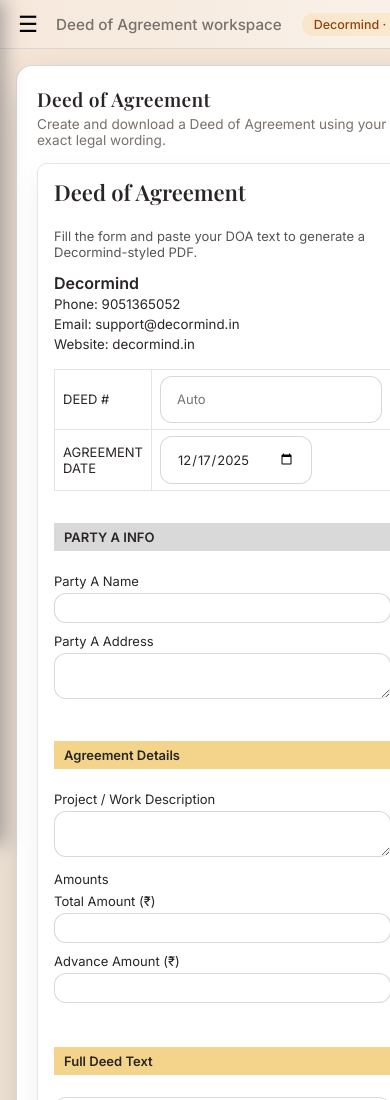
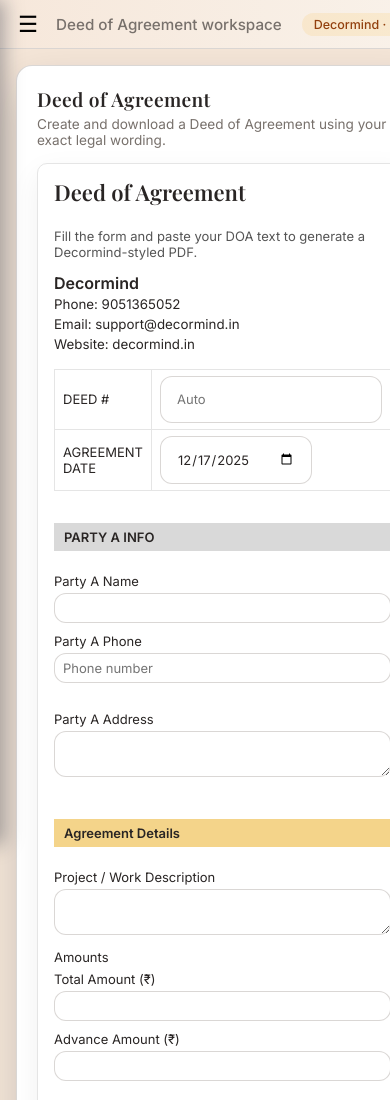
Before and after one commit to decormind9051-max/Decormind-Frontend, a plain HTML site: page deed.html in a window 390 px wide. Shown: the top 1100 px of the page. Drawn offline with nearby package versions, Linux system fonts and the light colour scheme.

Commit message:
feat: add party A phone to deed form

```diff
--- a/deed.html
+++ b/deed.html
@@ -179,6 +179,7 @@
         agreementDate: document.getElementById('agreementDate').value,
         partyAName: document.getElementById('partyAName').value.trim(),
         partyAAddress: document.getElementById('partyAAddress').value.trim(),
+        partyAPhone: document.getElementById('partyAPhone').value.trim(),
         projectDescription: document.getElementById('projectDescription').value.trim(),
         totalAmount: parseFloat(document.getElementById('totalAmount').value || '0'),
         advanceAmount: parseFloat(document.getElementById('advanceAmount').value || '0'),
@@ -354,6 +355,12 @@
                 <input id="partyAName" type="text" required>
               </div>
               <div>
+                <label for="partyAPhone">Party A Phone</label>
+                <input id="partyAPhone" type="tel" placeholder="Phone number">
+              </div>
+            </div>
+            <div class="field-row">
+              <div>
                 <label for="partyAAddress">Party A Address</label>
                 <textarea id="partyAAddress" rows="2"></textarea>
               </div>
```
